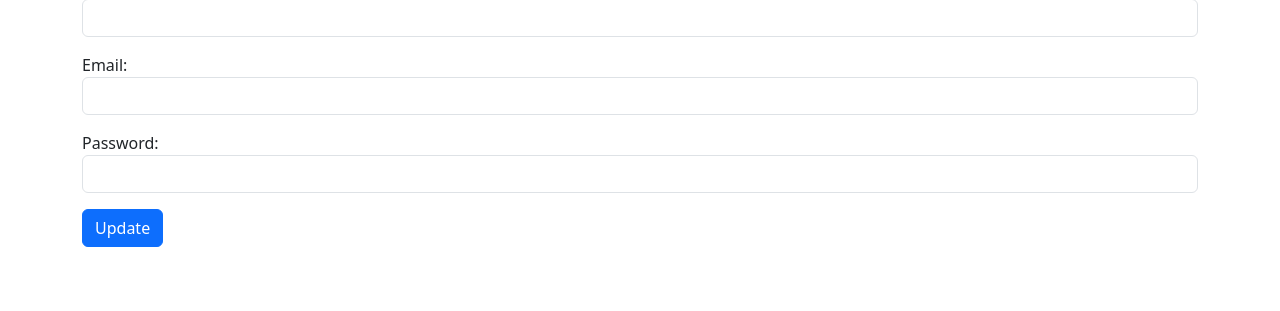
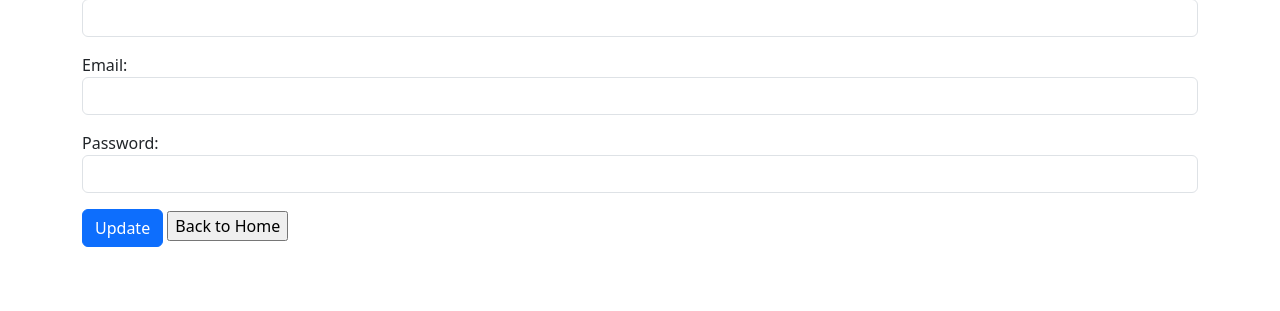
Before and after one commit to devsharifmahmud/EmployeeInformationSystem, a Django app: template templates/apps/update.html in a window 1280 px wide. Shown: the part 227-538 px from the top of the page. Run offline with Django 5.2, Linux system fonts and the light colour scheme; the template is opened without the code that fills it: values that come from a table or form of the project are taken from there, others are empty; some libraries are stand-ins or nearby versions.

Commit message:
Update Code

```diff
--- a/templates/apps/update.html
+++ b/templates/apps/update.html
@@ -6,5 +6,6 @@
     {% csrf_token %}
     {{ form.as_p}}
     <input type="submit" value="Update" class="btn btn-primary">
+    <input type="button" value="Back to Home" class="">
 </from>
 {% endblock content %}
```
Also changed, not shown: db.sqlite3.
